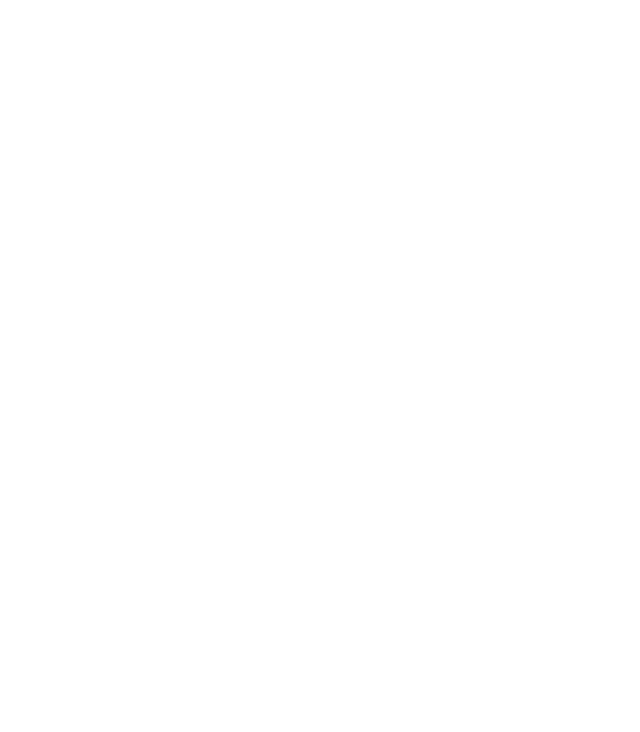
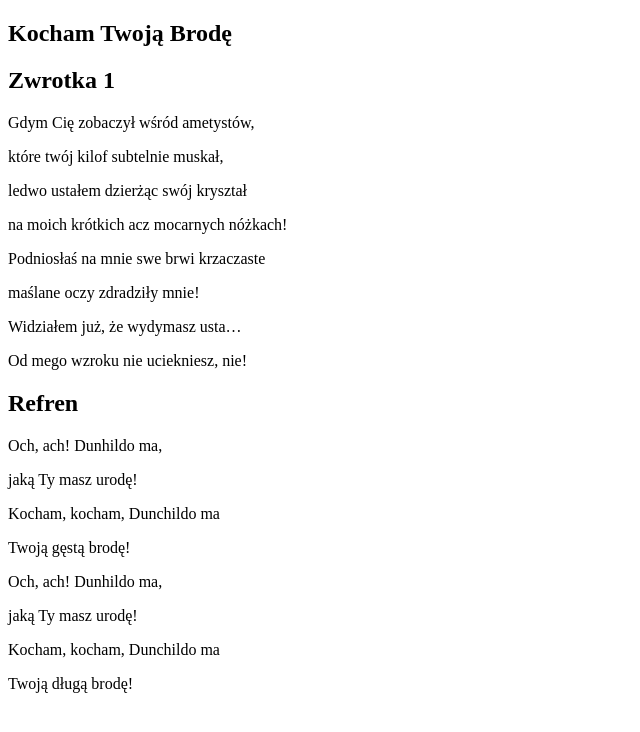
Before and after one commit to Savitarium/nauka-gita, a plain HTML site: page index.html in a window 1280 px wide. Shown: the whole page, without its empty margins (0-640 px from the left). Drawn offline with Linux system fonts and the light colour scheme; a web font is replaced by a local one.

Commit message:
Add text to index.html

```diff
--- a/index.html
+++ b/index.html
@@ -3,8 +3,35 @@
 <head>
     <meta charset="UTF-8">
     <title>Moduł 4</title>
+    <meta name="viewport" content="width=device-width, initial-scale=1.0">
+    <link rel="stylesheet" href="css/style.css">
+    <link rel="preconnect" href="https://fonts.googleapis.com">
+    <link rel="preconnect" href="https://fonts.gstatic.com" crossorigin>
+    <link href="https://fonts.googleapis.com/css2?family=Amarante&display=swap" rel="stylesheet">
 </head>
 <body>
-
+    <section class="text">
+        <div class="container">
+            <h1>Kocham Twoją Brodę</h1>
+            <h2>Zwrotka 1</h2>
+            <p>Gdym Cię zobaczył wśród ametystów, </p>
+            <p>które twój kilof subtelnie muskał,</p>
+            <p>ledwo ustałem dzierżąc swój kryształ</p>
+            <p>na moich krótkich acz mocarnych nóżkach!</p>
+            <p>Podniosłaś na mnie swe brwi krzaczaste </p>
+            <p>maślane oczy zdradziły mnie!</p>
+            <p>Widziałem już, że wydymasz usta…</p>
+            <p>Od mego wzroku nie uciekniesz, nie!</p>
+            <h2>Refren</h2>
+            <p>Och, ach! Dunhildo ma, </p>
+            <p>jaką Ty masz urodę!</p>
+            <p>Kocham, kocham, Dunchildo ma</p>
+            <p>Twoją gęstą brodę!</p>
+            <p>Och, ach! Dunhildo ma, </p>
+            <p>jaką Ty masz urodę!</p>
+            <p>Kocham, kocham, Dunchildo ma</p>
+            <p>Twoją długą brodę!</p>
+        </div>
+    </section>
 </body>
 </html>
```
Also changed, not shown: css/css.css (deleted).
